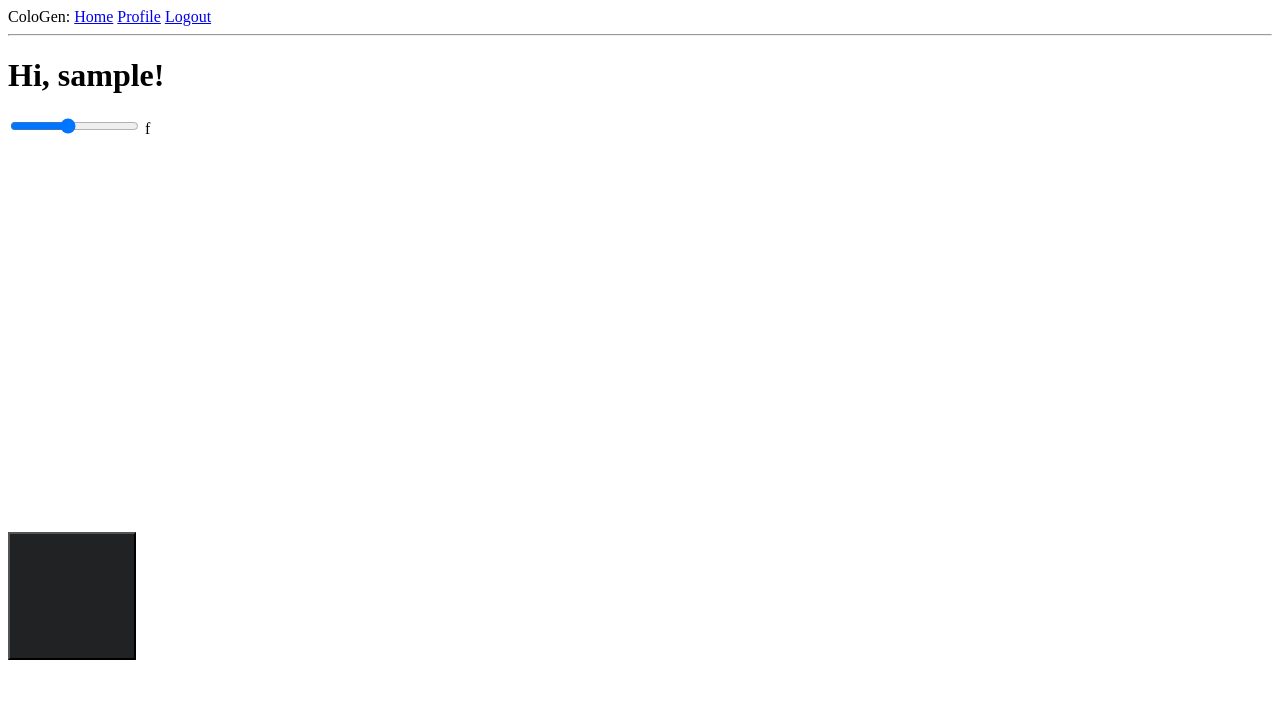
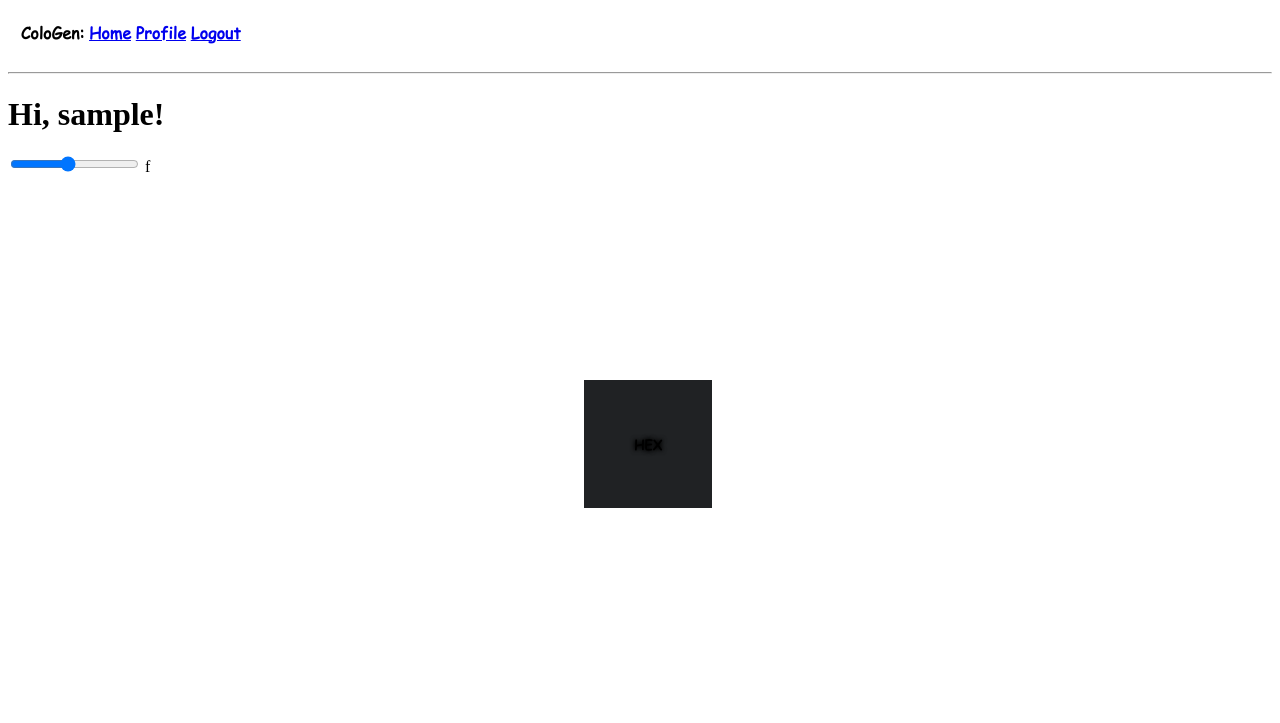
Before and after one commit to Tunip-Anip/Influencial-Website, a Flask app: page / in a window 1280 px wide. Shown: the top 723 px of the page. Run offline with Flask 3, Linux system fonts and the light colour scheme; the visitor is signed in with stand-in values (Sample User, id 1); data comes from the database, SQL or seed files in the repository; both versions use the stored data as it was after the commit; some libraries are stand-ins or nearby versions; some web fonts are replaced.

Commit message:
Added hex code
Made hex code label to show colours hex code

```diff
--- a/Site/app/static/style.css
+++ b/Site/app/static/style.css
@@ -3,11 +3,13 @@
 }
 @font-face {
   font-family:cfont;
-  src: url(Fonts/MPLUSRounded1c-ExtraBold.ttf);
+  src: url(Fonts/Comic\ Sans\ MS\ 400.ttf);
 }
 
 .base {
     font-family:cfont;
+    font-weight: bolder;
+
 }
 
 .colorgen {
@@ -21,3 +23,8 @@
     padding-top: 20px;
 
 }
+
+#hexa{
+    font-family: cfont;
+    font-weight: bolder;
+}
--- a/Site/app/templates/base.html
+++ b/Site/app/templates/base.html
@@ -20,6 +20,7 @@
   />
     <body>
         <div class="base">
+            <div class="text" style="padding: 1%;">
             ColoGen:
 
                 <a href="{{ url_for('index') }}">Home</a>
@@ -29,8 +30,10 @@
                 <a href="{{ url_for('user', username=current_user.username) }}">Profile</a>
                 <a href="{{ url_for('logout') }}">Logout</a>
 
-            <div id="wcb" class="carbonbadge"></div>
+            </div>
+            <div id="wcb" class="carbonbadge" style="height: 1vh; text-align:left;">
                 <script src="https://unpkg.com/website-carbon-badges@1.1.3/b.min.js" defer></script>
+            </div>
 
             {% endif %}
         </div>
--- a/Site/app/templates/index.html
+++ b/Site/app/templates/index.html
@@ -35,20 +35,37 @@
 
 
 
-            <div class="colorgen">
-                <button id="colorgen" style="background-color: rgb(32, 34, 36); width: 10vw; height:10vw;" onclick="changecol()">
+            <div class="colorgen" style="text-align: center; width: 100%;top: 45vh;" >
+                <button id="colorgen" style="background-color: rgb(32, 34, 36); width: 10vw; height:10vw;border: none;outline: none;" onclick="changecol()">
+                    <p1 id="hexa" style="background-blend-mode:soft-light; text-shadow: 0 0 4px #000000, 0 0 5px #000000">HEX</p1>
                     <script>
                             function changecol(){
-                                randcolor = randcol()
-                                document.getElementById("colorgen").style.backgroundColor = randcolor
+                                let randHex = randcolHex()
+
+                                document.getElementById("colorgen").style.backgroundColor = randHex
+                                document.getElementById("hexa").innerHTML = randHex
+                                document.getElementById("hexa").style.color = '#ffffff'
+                                console.log(randRGB)
                             }
-                            function randcol(){
+                            function componentToHex(c) {
+                                var hex = c.toString(16);
+                                return hex.length == 1 ? "0" + hex : hex;
+                            }
+                            function rgbToHex(r, g, b) {
+                                return "#" + componentToHex(r) + componentToHex(g) + componentToHex(b);
+                            }
+
+                            function randcolHex(){
                                 var o = Math.round, r = Math.random, s = 255;
-                                return 'rgba(' + o(r()*s) + ',' + o(r()*s) + ',' + o(r()*s) + ',' + r().toFixed(1) + ')';
+                                return(rgbToHex(o(r()*s),o(r()*s),o(r()*s)))
                             }
+
                     </script>
+
               </button>
+
             </div>
+
         {% endblock %}
     </body>
 </html>
```
Also changed, not shown: ProjectDev.md (+50 -0 lines), Site/app.db, Site/app/static/Fonts/Comic Sans MS 400.ttf (added), 1 other file. Lines whose indentation alone changed are shown as unchanged.
